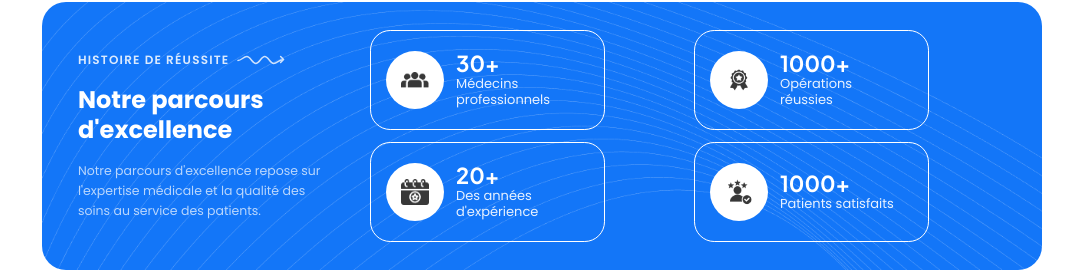
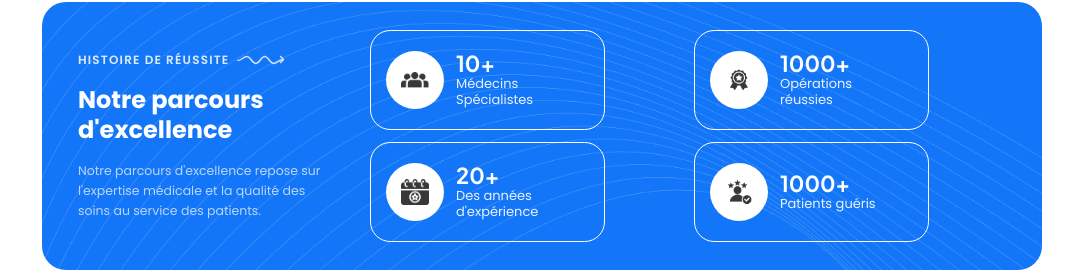
Before and after one commit to ouahid155-mohamed/C.MOULOUYA, a React (Vite) app in the folder c.moulouya/: page /apropos in a window 1280 px wide. Shown: the part 802-1074 px from the top of the page, without its empty margins (83-1162 px from the left). Built offline with nearby package versions, Linux system fonts and the light colour scheme.

Commit message:
modification statsSection

```diff
--- a/c.moulouya/src/components/StatsSection/StatsSection.jsx
+++ b/c.moulouya/src/components/StatsSection/StatsSection.jsx
@@ -9,9 +9,9 @@ import "./StatsSection.css";
 const stats = [
     {
         icon: <img src={icon3} alt="Médecins" />,
-        value: "30+",
+        value: "10+",
         labelKey: "stats.doctors",
-        defaultLabel: "Médecins professionnels",
+        defaultLabel: "Médecins Spécialistes",
     },
     {
         icon: <img src={icon1} alt="Opérations" />,
@@ -29,7 +29,7 @@ const stats = [
         icon: <img src={icon2} alt="Patients" />,
         value: "1000+",
         labelKey: "stats.patients",
-        defaultLabel: "Patients satisfaits",
+        defaultLabel: "Patients guéris",
     },
 ];
 
--- a/c.moulouya/src/locales/fr/translation.json
+++ b/c.moulouya/src/locales/fr/translation.json
@@ -73,10 +73,10 @@
     "tag": "HISTOIRE DE RÉUSSITE",
     "title": "Notre parcours d'excellence",
     "desc": "Notre parcours d'excellence repose sur l'expertise médicale et la qualité des soins au service des patients.",
-    "doctors": "Médecins professionnels",
+    "doctors": "Médecins Spécialistes",
     "operations": "Opérations réussies",
     "experience": "Des années d'expérience",
-    "patients": "Patients satisfaits"
+    "patients": "Patients guéris"
   },
   "video": {
     "title": "Votre santé mérite une expérience unique accompagnée par nos experts !",
```
